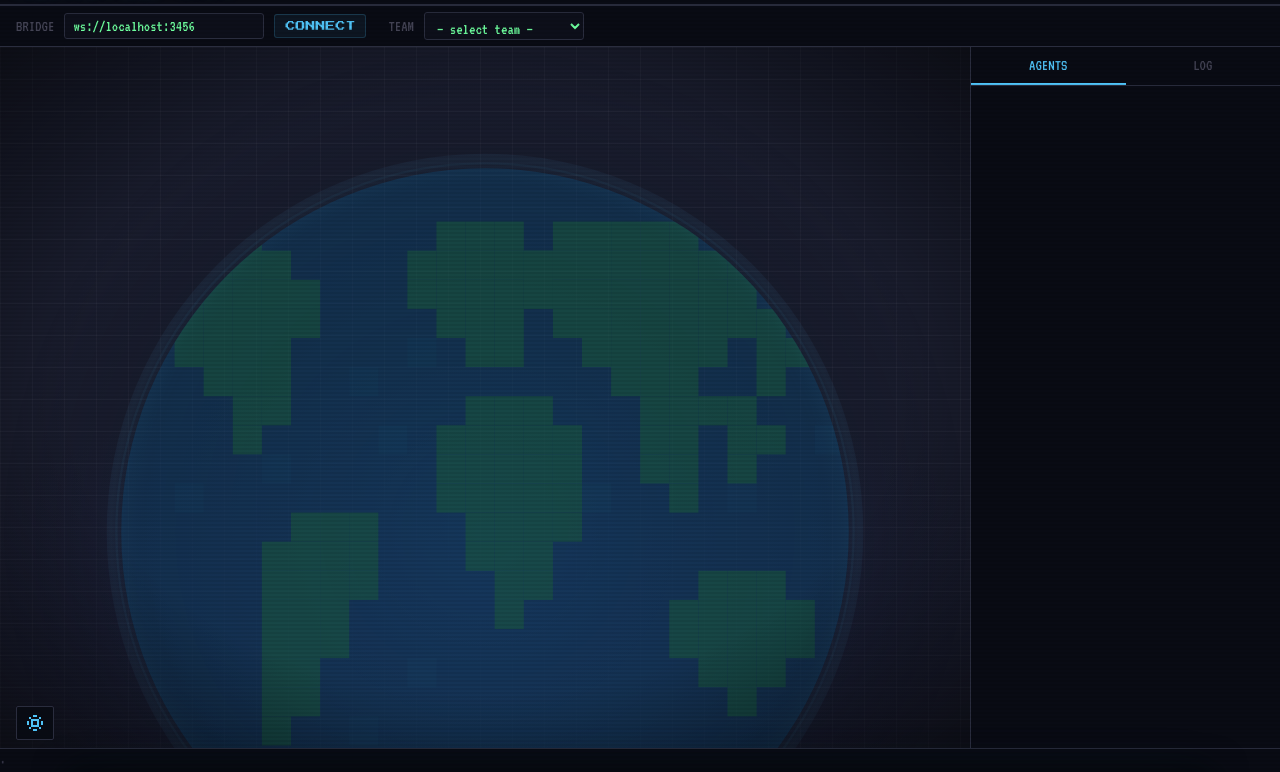
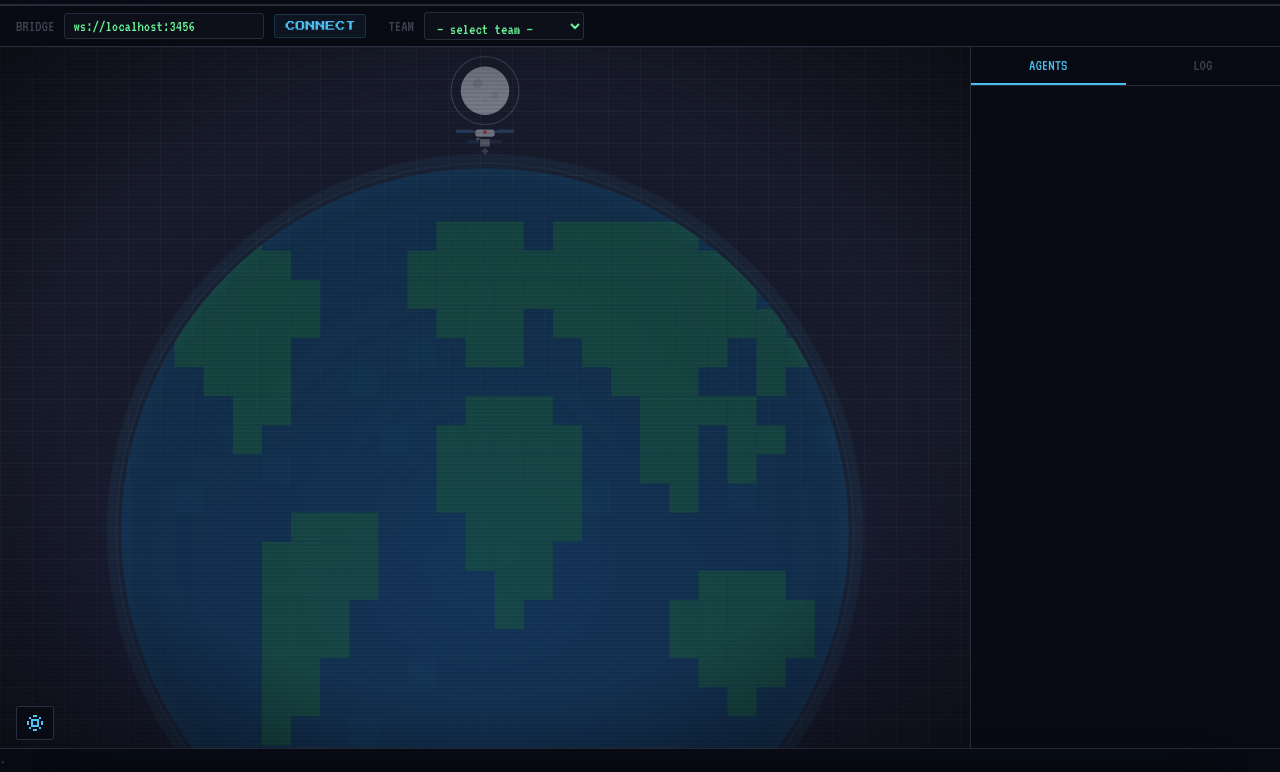
Before and after one commit to samwang0723/agent-office, a website: page ui/index.html in a window 1280 px wide. Shown: the part 28-800 px from the top of the page. Drawn offline with Linux system fonts and the light colour scheme.

Commit message:
feat: add orbiting objects to earth animation (moon, ISS, satellite)

```diff
--- a/ui/index.html
+++ b/ui/index.html
@@ -542,6 +542,60 @@ body::after{content:'';position:fixed;inset:0;pointer-events:none;z-index:1000;
       <circle cx="200" cy="200" r="156" fill="url(#atmosphere)"/>
       <!-- Slow rotation -->
       <animateTransform attributeName="transform" type="rotate" from="0 200 200" to="15 200 200" dur="60s" repeatCount="indefinite" additive="sum" calcMode="spline" keyTimes="0;0.5;1" keySplines="0.4 0 0.6 1;0.4 0 0.6 1" values="0 200 200;15 200 200;0 200 200"/>
+
+      <!-- ── Orbiting objects ──────────────────────────────── -->
+
+      <!-- Moon (slow orbit, r~190) -->
+      <g opacity="0.7">
+        <animateTransform attributeName="transform" type="rotate" from="0 200 200" to="360 200 200" dur="120s" repeatCount="indefinite"/>
+        <circle cx="200" cy="18" r="10" fill="#bcc4cc"/>
+        <circle cx="197" cy="15" r="2" fill="#99a3ad" opacity="0.6"/>
+        <circle cx="204" cy="20" r="1.5" fill="#99a3ad" opacity="0.5"/>
+        <circle cx="200" cy="22" r="1" fill="#a8b0b8" opacity="0.4"/>
+        <!-- Moon glow -->
+        <circle cx="200" cy="18" r="14" fill="none" stroke="#dde4ee" stroke-width="0.5" opacity="0.3"/>
+      </g>
+
+      <!-- ISS / Space Station (medium orbit, r~170) -->
+      <g opacity="0.6">
+        <animateTransform attributeName="transform" type="rotate" from="60 200 200" to="420 200 200" dur="50s" repeatCount="indefinite"/>
+        <!-- Station body -->
+        <rect x="196" y="34" width="8" height="3" rx="1" fill="#c8d0d8"/>
+        <!-- Solar panels -->
+        <rect x="188" y="34" width="7" height="1.5" fill="#3a6a9f" opacity="0.8"/>
+        <rect x="205" y="34" width="7" height="1.5" fill="#3a6a9f" opacity="0.8"/>
+        <!-- Panel struts -->
+        <line x1="195" y1="35" x2="196" y2="35" stroke="#8898a8" stroke-width="0.5"/>
+        <line x1="204" y1="35" x2="205" y2="35" stroke="#8898a8" stroke-width="0.5"/>
+        <!-- Blinking light -->
+        <circle cx="200" cy="35" r="0.8" fill="#ff4444">
+          <animate attributeName="opacity" values="1;0.2;1" dur="1.5s" repeatCount="indefinite"/>
+        </circle>
+      </g>
+
+      <!-- Satellite (fast orbit, r~165, tilted) -->
+      <g opacity="0.5">
+        <animateTransform attributeName="transform" type="rotate" from="180 200 200" to="540 200 200" dur="35s" repeatCount="indefinite"/>
+        <!-- Satellite body -->
+        <rect x="198" y="38" width="4" height="3" fill="#a0a8b4"/>
+        <!-- Dish -->
+        <path d="M197 39 Q196 37 198 38" stroke="#8090a0" stroke-width="0.8" fill="none"/>
+        <!-- Solar panels -->
+        <rect x="193" y="38.5" width="4.5" height="1" fill="#2a5a8f" opacity="0.7"/>
+        <rect x="202.5" y="38.5" width="4.5" height="1" fill="#2a5a8f" opacity="0.7"/>
+        <!-- Signal pulse -->
+        <circle cx="197" cy="38" r="2" fill="none" stroke="#4fc3f7" stroke-width="0.3" opacity="0">
+          <animate attributeName="r" values="2;6" dur="3s" repeatCount="indefinite"/>
+          <animate attributeName="opacity" values="0.4;0" dur="3s" repeatCount="indefinite"/>
+        </circle>
+      </g>
+
+      <!-- Small debris / micro-satellite (fast, tiny) -->
+      <g opacity="0.35">
+        <animateTransform attributeName="transform" type="rotate" from="270 200 200" to="-90 200 200" dur="25s" repeatCount="indefinite"/>
+        <rect x="199" y="42" width="2" height="2" fill="#8898a8" transform="rotate(45 200 43)"/>
+      </g>
+
     </svg>
     <svg class="conns" id="conns"></svg>
   </div>
```
